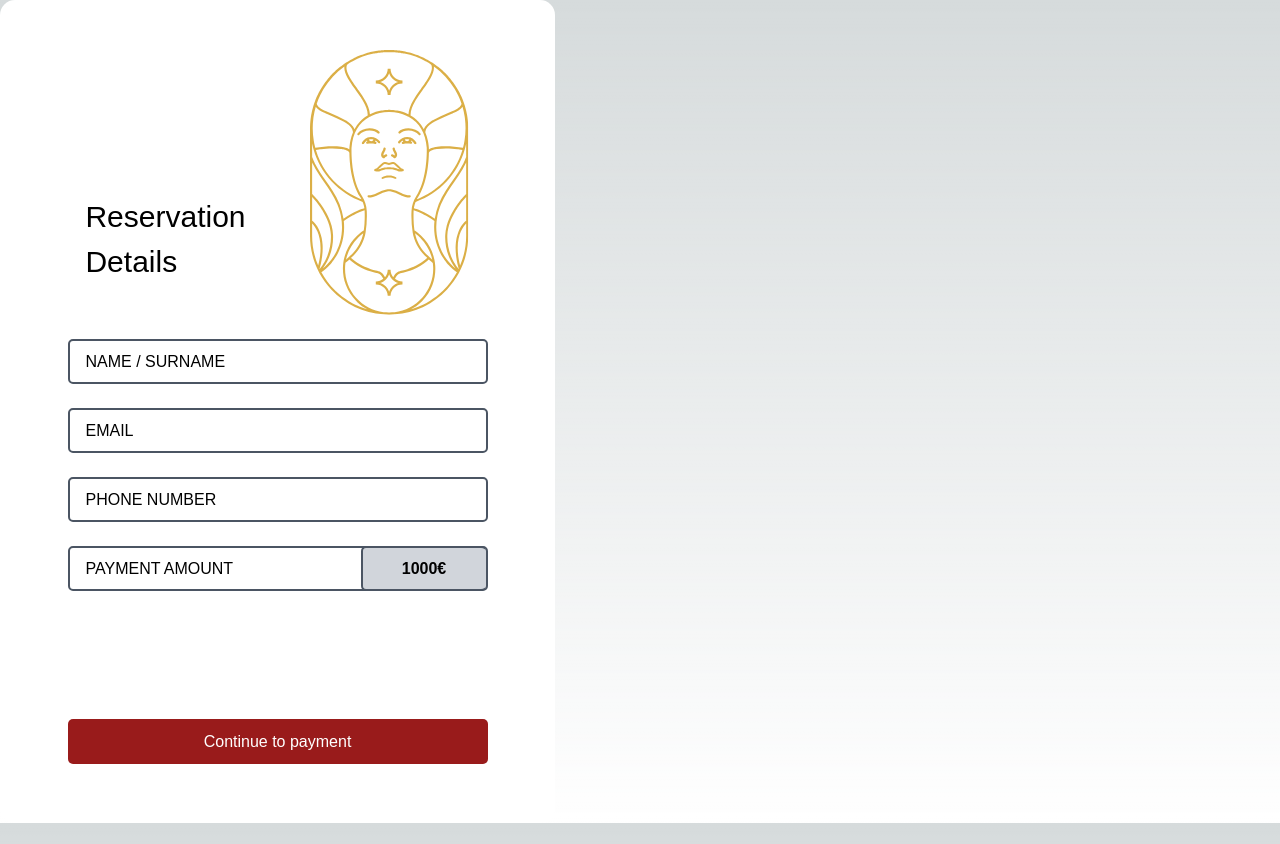
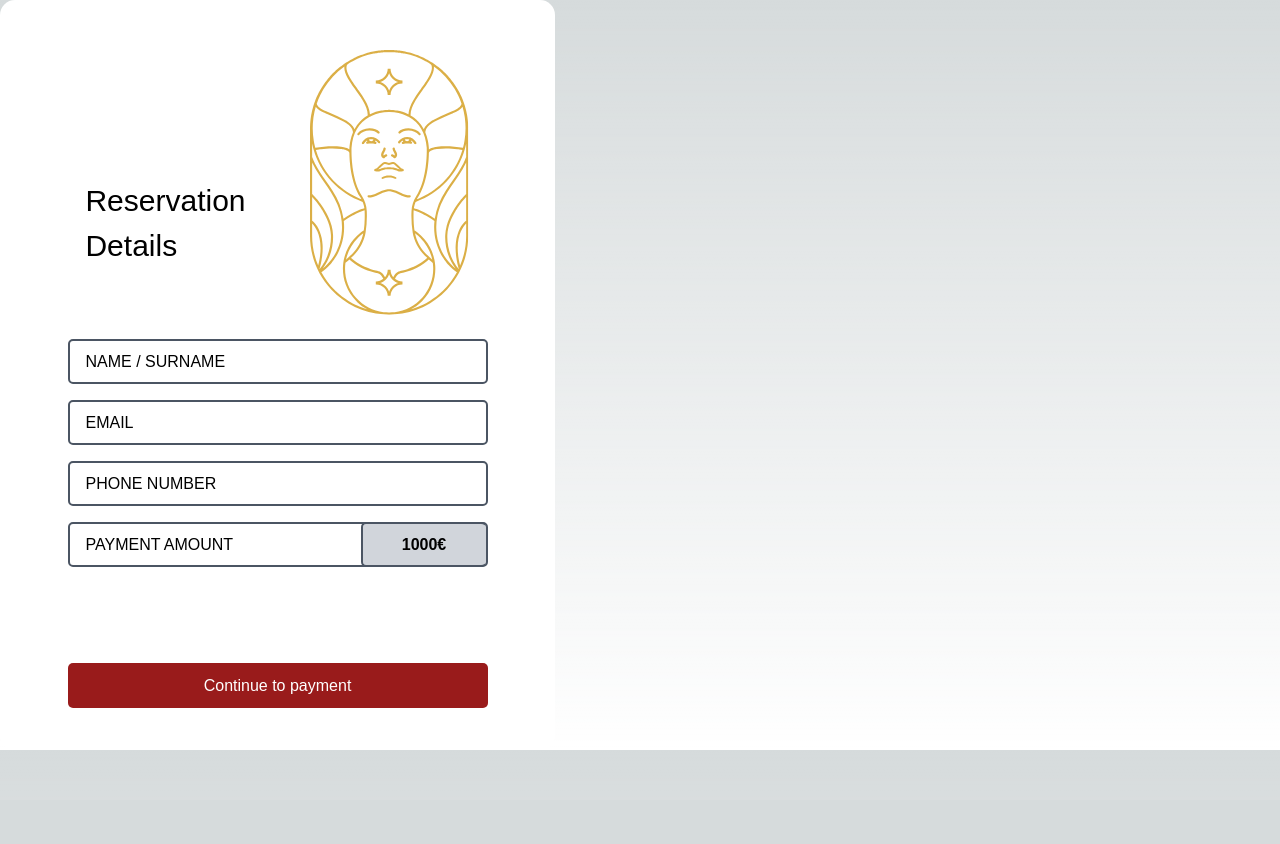
Before and after one commit to veronosmani/noya-pay-main, a Next.js app: page /form1000 in a window 1280 px wide. After the commit the page ends 800 px from the top, so only its background shows below. Built offline with nearby package versions, Linux system fonts and the light colour scheme.

Commit message:
modified:   pages/form1000.js

```diff
--- a/pages/form1000.js
+++ b/pages/form1000.js
@@ -34,9 +34,9 @@ export default function FormPage() {
   };
 
   return (
-    <div className="flex flex-col items-center relative py-[50px] bg-white rounded-[15px] w-[555px] h-[823px]">
+    <div className="flex flex-col items-center relative py-[50px] bg-white rounded-[15px] w-[555px] h-[750px]">
       <div className="flex flex-row justify-between items-center mx-auto space-x-4">
-        <h1 className="poppins-medium text-[30px] mt-28 mr-12">
+        <h1 className="poppins-medium text-[30px] mt-20 mr-12">
           Reservation <br />
           Details
         </h1>
@@ -57,7 +57,7 @@ export default function FormPage() {
               required
             />
           </div>
-          <div className="border-2 border-gray-600 rounded-[5px] mt-6 h-[45px] w-[420px] pl-4 flex flex-row justify-between items-center poppins-medium">
+          <div className="border-2 border-gray-600 rounded-[5px] mt-4 h-[45px] w-[420px] pl-4 flex flex-row justify-between items-center poppins-medium">
             <input
               className="w-full h-full bg-transparent outline-none uppercase placeholder:text-black"
               type="text"
@@ -67,7 +67,7 @@ export default function FormPage() {
               required
             />
           </div>
-          <div className="border-2 border-gray-600 rounded-[5px] mt-6 h-[45px] w-[420px] pl-4  fle flex-row justify-between items-center poppins-medium">
+          <div className="border-2 border-gray-600 rounded-[5px] mt-4 h-[45px] w-[420px] pl-4  fle flex-row justify-between items-center poppins-medium">
             <input
               className="w-full h-full bg-transparent outline-none uppercase placeholder:text-black"
               type="text"
@@ -77,16 +77,16 @@ export default function FormPage() {
               required
             />
           </div>
-          <div className="border-2 border-gray-600 rounded-[5px] mt-6 h-[45px] w-[420px] pl-4 uppercase flex flex-row justify-between items-center poppins-medium">
+          <div className="border-2 border-gray-600 rounded-[5px] mt-4 h-[45px] w-[420px] pl-4 uppercase flex flex-row justify-between items-center poppins-medium">
             <h1>Payment Amount</h1>
             <h1 className="bg-gray-300 w-[125px] h-[45px] rounded-[5px] border-2 border-r-0 border-gray-600 text-center font-bold flex items-center justify-center poppins-bold">
               1000€
             </h1>
           </div>
         </div>
-        <div className="mb-20">
+        <div>
           <button
-            className="bg-red-800 text-[16px] font-medium text-white w-[420px] h-[45px] rounded-[5px] mt-32 poppins-medium"
+            className="bg-red-800 text-[16px] font-medium text-white w-[420px] h-[45px] rounded-[5px] mt-24 poppins-medium"
             type="submit"
           >
             Continue to payment
--- a/pages/form350.js
+++ b/pages/form350.js
@@ -34,9 +34,9 @@ export default function FormPage() {
   };
 
   return (
-    <div className="flex flex-col items-center relative py-[50px] bg-white rounded-[15px] w-[555px] h-[823px]">
+    <div className="flex flex-col items-center relative py-[50px] bg-white rounded-[15px] w-[555px] h-[750px]">
       <div className="flex flex-row justify-between items-center mx-auto space-x-4">
-        <h1 className="poppins-medium text-[30px] mt-28 mr-12">
+        <h1 className="poppins-medium text-[30px] mt-20 mr-12">
           Reservation <br />
           Details
         </h1>
@@ -57,7 +57,7 @@ export default function FormPage() {
               required
             />
           </div>
-          <div className="border-2 border-gray-600 rounded-[5px] mt-6 h-[45px] w-[420px] pl-4 flex flex-row justify-between items-center poppins-medium">
+          <div className="border-2 border-gray-600 rounded-[5px] mt-4 h-[45px] w-[420px] pl-4 flex flex-row justify-between items-center poppins-medium">
             <input
               className="w-full h-full bg-transparent outline-none uppercase placeholder:text-black"
               type="text"
@@ -67,7 +67,7 @@ export default function FormPage() {
               required
             />
           </div>
-          <div className="border-2 border-gray-600 rounded-[5px] mt-6 h-[45px] w-[420px] pl-4  fle flex-row justify-between items-center poppins-medium">
+          <div className="border-2 border-gray-600 rounded-[5px] mt-4 h-[45px] w-[420px] pl-4  fle flex-row justify-between items-center poppins-medium">
             <input
               className="w-full h-full bg-transparent outline-none uppercase placeholder:text-black"
               type="text"
@@ -77,16 +77,16 @@ export default function FormPage() {
               required
             />
           </div>
-          <div className="border-2 border-gray-600 rounded-[5px] mt-6 h-[45px] w-[420px] pl-4 uppercase flex flex-row justify-between items-center poppins-medium">
+          <div className="border-2 border-gray-600 rounded-[5px] mt-4 h-[45px] w-[420px] pl-4 uppercase flex flex-row justify-between items-center poppins-medium">
             <h1>Payment Amount</h1>
             <h1 className="bg-gray-300 w-[125px] h-[45px] rounded-[5px] border-2 border-r-0 border-gray-600 text-center font-bold flex items-center justify-center poppins-bold">
               350€
             </h1>
           </div>
         </div>
-        <div className="mb-20">
+        <div>
           <button
-            className="bg-red-800 text-[16px] font-medium text-white w-[420px] h-[45px] rounded-[5px] mt-32 poppins-medium"
+            className="bg-red-800 text-[16px] font-medium text-white w-[420px] h-[45px] rounded-[5px] mt-24 poppins-medium"
             type="submit"
           >
             Continue to payment
--- a/pages/form500.js
+++ b/pages/form500.js
@@ -34,9 +34,9 @@ export default function FormPage() {
   };
 
   return (
-    <div className="flex flex-col items-center relative py-[50px] bg-white rounded-[15px] w-[555px] h-[823px]">
+    <div className="flex flex-col items-center relative py-[50px] bg-white rounded-[15px] w-[555px] h-[750px]">
       <div className="flex flex-row justify-between items-center mx-auto space-x-4">
-        <h1 className="poppins-medium text-[30px] mt-28 mr-12">
+        <h1 className="poppins-medium text-[30px] mt-20 mr-12">
           Reservation <br />
           Details
         </h1>
@@ -57,7 +57,7 @@ export default function FormPage() {
               required
             />
           </div>
-          <div className="border-2 border-gray-600 rounded-[5px] mt-6 h-[45px] w-[420px] pl-4 flex flex-row justify-between items-center poppins-medium">
+          <div className="border-2 border-gray-600 rounded-[5px] mt-4 h-[45px] w-[420px] pl-4 flex flex-row justify-between items-center poppins-medium">
             <input
               className="w-full h-full bg-transparent outline-none uppercase placeholder:text-black"
               type="text"
@@ -67,7 +67,7 @@ export default function FormPage() {
               required
             />
           </div>
-          <div className="border-2 border-gray-600 rounded-[5px] mt-6 h-[45px] w-[420px] pl-4  fle flex-row justify-between items-center poppins-medium">
+          <div className="border-2 border-gray-600 rounded-[5px] mt-4 h-[45px] w-[420px] pl-4  fle flex-row justify-between items-center poppins-medium">
             <input
               className="w-full h-full bg-transparent outline-none uppercase placeholder:text-black"
               type="text"
@@ -77,16 +77,16 @@ export default function FormPage() {
               required
             />
           </div>
-          <div className="border-2 border-gray-600 rounded-[5px] mt-6 h-[45px] w-[420px] pl-4 uppercase flex flex-row justify-between items-center poppins-medium">
+          <div className="border-2 border-gray-600 rounded-[5px] mt-4 h-[45px] w-[420px] pl-4 uppercase flex flex-row justify-between items-center poppins-medium">
             <h1>Payment Amount</h1>
             <h1 className="bg-gray-300 w-[125px] h-[45px] rounded-[5px] border-2 border-r-0 border-gray-600 text-center font-bold flex items-center justify-center poppins-bold">
               500€
             </h1>
           </div>
         </div>
-        <div className="mb-20">
+        <div>
           <button
-            className="bg-red-800 text-[16px] font-medium text-white w-[420px] h-[45px] rounded-[5px] mt-32 poppins-medium"
+            className="bg-red-800 text-[16px] font-medium text-white w-[420px] h-[45px] rounded-[5px] mt-24 poppins-medium"
             type="submit"
           >
             Continue to payment
```
